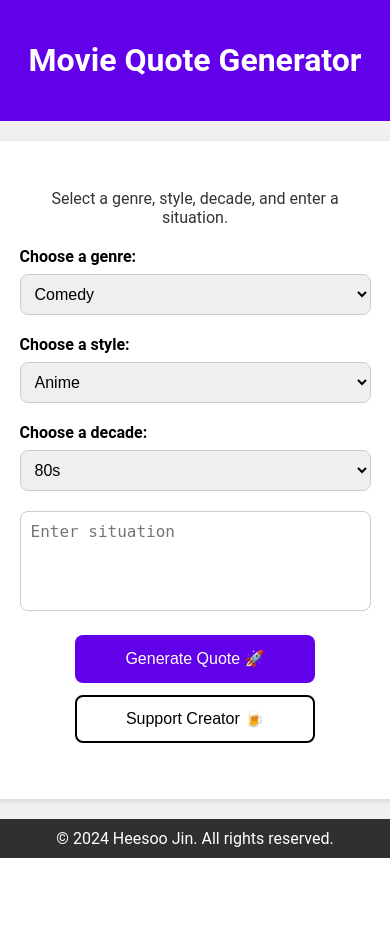
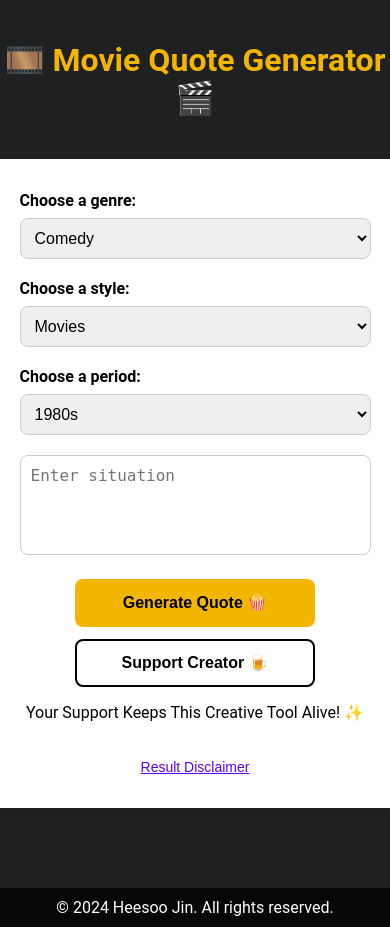
Before and after one commit to his-0203/Movie-Quote-Generator, a Flask app: page / in a window 390 px wide. Before the commit the page ends 858 px from the top, so only its background shows below. Run offline with Flask 3, Linux system fonts and the light colour scheme.

Commit message:
1차 완성

```diff
--- a/app.py
+++ b/app.py
@@ -1,6 +1,7 @@
 from flask import Flask, render_template, request
-from openai import OpenAI
+from openai import OpenAI, BadRequestError
 from dotenv import load_dotenv
+from langdetect import detect
 import os
 
 # .env 파일 로드
@@ -12,34 +13,44 @@ client = OpenAI(api_key=os.getenv('OPENAI_API_KEY'))
 # 장르와 프롬프트 설정
 content_map = {
     "Comedy": {
-        "prompt": "제공된 상황을 기반으로 재미있고 가벼운 영화 대사를 만들어주세요."
+        "prompt_ko": "제공된 상황을 기반으로 재미있고 가벼운 영화 대사를 만들어주세요.",
+        "prompt_en": "Create a humorous and light-hearted movie quote based on the situation provided."
     },
     "Romance": {
-        "prompt": "제공된 상황을 기반으로 감성적이고 사랑스러운 영화 대사를 만들어주세요."
+        "prompt_ko": "제공된 상황을 기반으로 감성적이고 사랑스러운 영화 대사를 만들어주세요.",
+        "prompt_en": "Create a romantic and heartfelt movie quote based on the situation provided."
     },
     "Action": {
-        "prompt": "제공된 상황을 기반으로 강렬하고 긴장감 넘치는 영화 대사를 만들어주세요."
+        "prompt_ko": "제공된 상황을 기반으로 강렬하고 긴장감 넘치는 영화 대사를 만들어주세요.",
+        "prompt_en": "Create an intense and thrilling movie quote based on the situation provided."
     },
     "Drama": {
-        "prompt": "제공된 상황을 기반으로 감동적이고 깊이 있는 영화 대사를 만들어주세요."
+        "prompt_ko": "제공된 상황을 기반으로 감동적이고 깊이 있는 영화 대사를 만들어주세요.",
+        "prompt_en": "Create an emotional and deep movie quote based on the situation provided."
     },
     "Fantasy": {
-        "prompt": "제공된 상황을 기반으로 상상력 넘치고 마법 같은 영화 대사를 만들어주세요."
+        "prompt_ko": "제공된 상황을 기반으로 상상력 넘치고 마법 같은 영화 대사를 만들어주세요.",
+        "prompt_en": "Create an imaginative and magical movie quote based on the situation provided."
     },
     "Horror": {
-        "prompt": "제공된 상황을 기반으로 무섭고 소름 끼치는 영화 대사를 만들어주세요. (그래픽 콘텐츠는 피해주세요.)"
+        "prompt_ko": "제공된 상황을 기반으로 무섭고 소름 끼치는 영화 대사를 만들어주세요. (그래픽 콘텐츠는 피해주세요.)",
+        "prompt_en": "Create a suspenseful and eerie movie quote based on the situation provided, avoiding any graphic content."
     },
     "SciFi": {
-        "prompt": "제공된 상황을 기반으로 미래지향적이고 기술적인 영화 대사를 만들어주세요."
+        "prompt_ko": "제공된 상황을 기반으로 미래지향적이고 기술적인 영화 대사를 만들어주세요.",
+        "prompt_en": "Create a futuristic and technical movie quote based on the situation provided."
     },
     "Thriller": {
-        "prompt": "제공된 상황을 기반으로 긴박하고 미스터리한 영화 대사를 만들어주세요."
+        "prompt_ko": "제공된 상황을 기반으로 긴박하고 미스터리한 영화 대사를 만들어주세요.",
+        "prompt_en": "Create a tense and mysterious movie quote based on the situation provided."
     },
     "Mystery": {
-        "prompt": "제공된 상황을 기반으로 신비롭고 궁금증을 자아내는 영화 대사를 만들어주세요."
+        "prompt_ko": "제공된 상황을 기반으로 신비롭고 궁금증을 자아내는 영화 대사를 만들어주세요.",
+        "prompt_en": "Create a puzzling and intriguing movie quote based on the situation provided."
     },
     "Adventure": {
-        "prompt": "제공된 상황을 기반으로 흥미롭고 탐험적인 영화 대사를 만들어주세요."
+        "prompt_ko": "제공된 상황을 기반으로 흥미롭고 탐험적인 영화 대사를 만들어주세요.",
+        "prompt_en": "Create an exciting and adventurous movie quote based on the situation provided."
     }
 }
 
@@ -47,40 +58,52 @@ content_map = {
 def home():
     selected_genre = None
     selected_style = None
-    selected_decade = None
+    selected_period = None
     response_text = None
     response_image = None
     user_input = ""
+    show_error_modal = False
+
     if request.method == 'POST':
         selected_genre = request.form.get('genre')
         selected_style = request.form.get('style')
-        selected_decade = request.form.get('decade')
+        selected_period = request.form.get('period')
         user_input = request.form.get('user_input')
 
-        if user_input and selected_genre and selected_style and selected_decade:
-            prompt = f"{content_map[selected_genre]['prompt']} {user_input} Style: {selected_style}, Decade: {selected_decade}"
-            text_response = client.chat.completions.create(
-                model="gpt-3.5-turbo",
-                messages=[
-                    {"role": "system", "content": "You are a film screenwriter. Create a line of dialogue that fits the genre, style, and decade."},
-                    {"role": "user", "content": prompt}
-                ],
-                temperature=0.8,
-                max_tokens=50
-            )
-            response_text = text_response.choices[0].message.content
+        try:
+            # 입력된 텍스트의 언어 감지
+            language = detect(user_input)
+            if language == 'ko':
+                prompt = f"{content_map[selected_genre]['prompt_ko']} {user_input} 스타일: {selected_style}, 연도: {selected_period}"
+            else:
+                prompt = f"{content_map[selected_genre]['prompt_en']} {user_input} Style: {selected_style}, Decade: {selected_period}"
 
-            image_prompt = f"Create a scene from a {selected_genre} film in {selected_style} style from the {selected_decade}. {user_input}"
-            image_response = client.images.generate(
-                model="dall-e-3",
-                prompt=image_prompt,
-                n=1,
-                size="1024x1024",
-                quality="standard"
-            )
-            response_image = image_response.data[0].url
 
-    return render_template('index.html', content_map=content_map, selected_genre=selected_genre, selected_style=selected_style, selected_decade=selected_decade, user_input=user_input, response=response_text, response_image=response_image)
+            if user_input and selected_genre and selected_style and selected_period:
+                text_response = client.chat.completions.create(
+                    model="gpt-3.5-turbo",
+                    messages=[
+                        {"role": "system", "content": "You are a movie writer. Write one line of dialog that fits the genre, style, and time period."},
+                        {"role": "user", "content": prompt}
+                    ],
+                    temperature=0.8,
+                )
+                response_text = text_response.choices[0].message.content
+
+                image_prompt = f"Create a scene from a {selected_genre} film in {selected_style} style from the {selected_period}. {user_input}"
+                image_response = client.images.generate(
+                    model="dall-e-3",
+                    prompt=image_prompt,
+                    n=1,
+                    size="1024x1024",
+                    quality="standard"
+                )
+                response_image = image_response.data[0].url
+
+        except BadRequestError as e:
+            show_error_modal = True
+
+    return render_template('index.html', content_map=content_map, selected_genre=selected_genre, selected_style=selected_style, selected_period=selected_period, user_input=user_input, response=response_text, response_image=response_image, show_error_modal=show_error_modal)
 
 if __name__ == '__main__':
     app.run(debug=True)
--- a/static/css/styles.css
+++ b/static/css/styles.css
@@ -5,9 +5,11 @@
     font-style: normal;
 }
 
-body {
+html, body {
     font-family: 'Roboto', sans-serif;
-    background-color: #f0f0f0;
+    background-color: #1e2022;
+    height: 100%;
+    width: 100%;
     margin: 0;
     padding: 0;
     display: flex;
@@ -16,8 +18,8 @@ body {
 }
 
 header {
-    background-color: #6200ea;
-    color: white;
+    background-color: transparent;
+    color: #f2b600;
     padding: 20px;
     width: 100%;
     text-align: center;
@@ -26,7 +28,7 @@ header {
 main {
     background-color: #ffffff;
     padding: 32px;
-    margin: 20px 0;
+    margin: 0 0 80px 0;
     box-shadow: 0 2px 4px rgba(0, 0, 0, 0.1);
     border-radius: 8px;
     width: 90%;
@@ -34,13 +36,7 @@ main {
     display: flex;
     flex-direction: column;
     align-items: center;
-}
-
-.instruction-text {
-    font-size: 24px;
-    color: #333;
-    margin-bottom: 20px;
-    text-align: center;
+    flex-grow: 1; /* 추가된 부분 */
 }
 
 form {
@@ -78,8 +74,9 @@ textarea {
 #submit-button {
     padding: 8px 16px;
     font-size: 16px;
-    background-color: #6200ea;
-    color: white;
+    font-weight: 600;
+    background-color: #f2b600;
+    color: black;
     border: none;
     border-radius: 8px;
     cursor: pointer;
@@ -93,12 +90,13 @@ textarea {
 }
 
 #submit-button:hover {
-    background-color: #3700b3;
+    background-color: #bc8d00;
 }
 
 .outline-button {
     padding: 8px 16px;
     font-size: 16px;
+    font-weight: 600;
     color: black;
     background-color: transparent;
     border: 2px solid black;
@@ -110,6 +108,16 @@ textarea {
     display: flex;
     justify-content: center;
     align-items: center;
+}
+
+.info-button {
+    background-color: transparent;
+    color: #6200ea;
+    border: none;
+    cursor: pointer;
+    font-size: 14px;
+    text-decoration: underline;
+    margin-top: 20px;
 }
 
 .spinner {
@@ -128,6 +136,10 @@ textarea {
     100% {
         transform: rotate(360deg);
     }
+}
+
+.supportText {
+    text-align: center;
 }
 
 .response-section {
@@ -160,9 +172,9 @@ textarea {
     left: 50%;
     transform: translateX(-50%);
     color: white;
-    -webkit-text-stroke: 0.2px black;
-    text-shadow: 0 0 2px black, 0 0 2px black, 0 0 2px black;
-    font-size: 28px;
+    -webkit-text-stroke: 0.3px black;
+    text-shadow: 0 0 4px black, 0 0 4px black, 0 0 4px black, 0 0 4px black, 0 0 4px black, 0 0 4px black;
+    font-size: 24px;
     font-family: 'SeoulHangangM', sans-serif; /* 서체 지정 */
     width: 65%;
     line-height: 1.2;
@@ -207,7 +219,7 @@ footer p {
 /* 추가된 미디어 쿼리 */
 @media (max-width: 768px) {
     .quote-text {
-        font-size: 1.4rem;
+        font-size: 1.2rem;
     }
 
     .button-group {
@@ -229,8 +241,56 @@ footer p {
         font-size: 16px;
         margin-bottom: 20px;
     }
+}
 
-    form {
-        margin-bottom: 24px;
-    }
+.modal {
+    display: none;
+    position: fixed;
+    z-index: 1;
+    left: 0;
+    top: 0;
+    width: 100%;
+    height: 100%;
+    overflow: auto;
+    background-color: rgba(0,0,0,0.4);
 }
+
+.modal-content {
+    background-color: #fefefe;
+    margin: 15% auto;
+    padding: 20px;
+    border: 1px solid #888;
+    width: 80%;
+    max-width: 600px;
+    border-radius: 8px;
+    text-align: left;
+}
+
+.close-button {
+    color: #aaa;
+    float: right;
+    font-size: 28px;
+    font-weight: bold;
+}
+
+.close-button:hover,
+.close-button:focus {
+    color: black;
+    text-decoration: none;
+    cursor: pointer;
+}
+
+/* 경고 문구 스타일 추가 */
+#errorModal .modal-content {
+    border-color: #f44336;
+    color: #f44336;
+}
+
+#errorModal .close-button {
+    color: #f44336;
+}
+
+#errorModal .close-button:hover,
+#errorModal .close-button:focus {
+    color: #d32f2f;
+}
--- a/templates/index.html
+++ b/templates/index.html
@@ -8,10 +8,9 @@
 </head>
 <body>
     <header>
-        <h1>Movie Quote Generator</h1>
+        <h1>🎞️ Movie Quote Generator 🎬</h1>
     </header>
     <main>
-        <p class="instruction-text">Select a genre, style, decade, and enter a situation.</p>
         <form method="POST" id="genre-form">
             <div>
                 <label for="genre">Choose a genre:</label>
@@ -24,31 +23,36 @@
             <div>
                 <label for="style">Choose a style:</label>
                 <select name="style" id="style">
-                    <option value="Anime">Anime</option>
-                    <option value="Cartoon">Cartoon</option>
-                    <option value="Movie">Movie</option>
+                    <option value="Movies">Movies</option>
+                    <option value="Film Noir">Film Noir</option>
+                    <option value="Manga">Manga</option>
+                    <option value="Japanese animation">Japanese animation</option>
+                    <option value="Western Comic Book Style">Western Comic Book Style</option>
+                    <option value="clay art">clay art</option>
                 </select>
             </div>
             <div>
-                <label for="decade">Choose a decade:</label>
-                <select name="decade" id="decade">
-                    <option value="80s">80s</option>
-                    <option value="90s">90s</option>
-                    <option value="00s">00s</option>
-                    <option value="10s">10s</option>
-                    <option value="20s">20s</option>
+                <label for="period">Choose a period:</label>
+                <select name="period" id="period">
+                    <option value="1980s">1980s</option>
+                    <option value="1990s">1990s</option>
+                    <option value="2000s">2000s</option>
+                    <option value="2010s">2010s</option>
+                    <option value="2020s">2020s</option>
                 </select>
             </div>
             <textarea name="user_input" placeholder="Enter situation">{{ user_input }}</textarea>
             <div class="button-group">
                 <button type="submit" id="submit-button">
-                    <span class="button-text">Generate Quote 🚀</span>
+                    <span class="button-text">Generate Quote 🍿</span>
                     <div class="spinner" id="button-spinner" style="display: none;"></div>
                 </button>
                 <button type="button" id="support-button" class="outline-button">Support Creator 🍺</button>
             </div>
+            <p class="supportText">Your Support Keeps This Creative Tool Alive! ✨</p>
         </form>
-        {% if response %}
+        <button type="button" class="info-button" onclick="openModal()">Result Disclaimer</button>
+        {% if response and not show_error_modal %}
             <section class="response-section">
                 <div class="quote-container">
                     <img src="{{ response_image }}" alt="Generated Image" class="quote-image">
@@ -64,6 +68,33 @@
     <footer>
         <p>&copy; 2024 Heesoo Jin. All rights reserved.</p>
     </footer>
+
+    <div id="disclaimerModal" class="modal">
+        <div class="modal-content">
+            <span class="close-button" onclick="closeModal()">&times;</span>
+            <h2>Result Disclaimer</h2>
+            <li><strong>Fictional Content</strong>: All content generated by this website is fictional and created by AI models.</li>
+            <li><strong>Purpose</strong>: It is for educational or entertainment purposes only and is not related to any real movie or work.</li>
+            <li><strong>Accuracy</strong>: The generated content may not be accurate or logical. Users should use it for reference purposes only.</li>
+            <li><strong>Usage Restrictions</strong>: The generated images and quotes are for personal use only and may not be used for commercial purposes or redistributed.</li>
+            <li><strong>User Responsibility</strong>: Users are responsible for their inputs and should avoid entering violent, hateful, or offensive content.</li>
+            <li><strong>Privacy</strong>: This website does not store any personal information. Avoid entering personal or sensitive information.</li>
+            <p>
+                For inquiries, contact heesoo0203@gmail.com.
+            </p>
+        </div>
+    </div>
+
+    <div id="errorModal" class="modal">
+        <div class="modal-content">
+            <span class="close-button" onclick="closeErrorModal()">&times;</span>
+            <h2>Error</h2>
+            <p>
+                Your input may contain inappropriate content.<br>Please try again with a different input.
+            </p>
+        </div>
+    </div>
+
     <script>
         document.getElementById('genre-form').addEventListener('submit', event => {
             const submitButton = document.getElementById('submit-button');
@@ -85,6 +116,35 @@
         document.getElementById('support-button').addEventListener('click', () => {
             window.open('https://buymeacoffee.com/his0203', '_blank');
         });
+
+        function openModal() {
+            document.getElementById('disclaimerModal').style.display = "block";
+        }
+
+        function closeModal() {
+            document.getElementById('disclaimerModal').style.display = "none";
+        }
+
+        function closeErrorModal() {
+            document.getElementById('errorModal').style.display = "none";
+        }
+
+        window.onload = function() {
+            {% if show_error_modal %}
+                document.getElementById('errorModal').style.display = "block";
+            {% endif %}
+        };
+
+        window.onclick = function(event) {
+            const disclaimerModal = document.getElementById('disclaimerModal');
+            const errorModal = document.getElementById('errorModal');
+            if (event.target == disclaimerModal) {
+                disclaimerModal.style.display = "none";
+            } else if (event.target == errorModal) {
+                errorModal.style.display = "none";
+            }
+        }
     </script>
+
 </body>
 </html>
```
